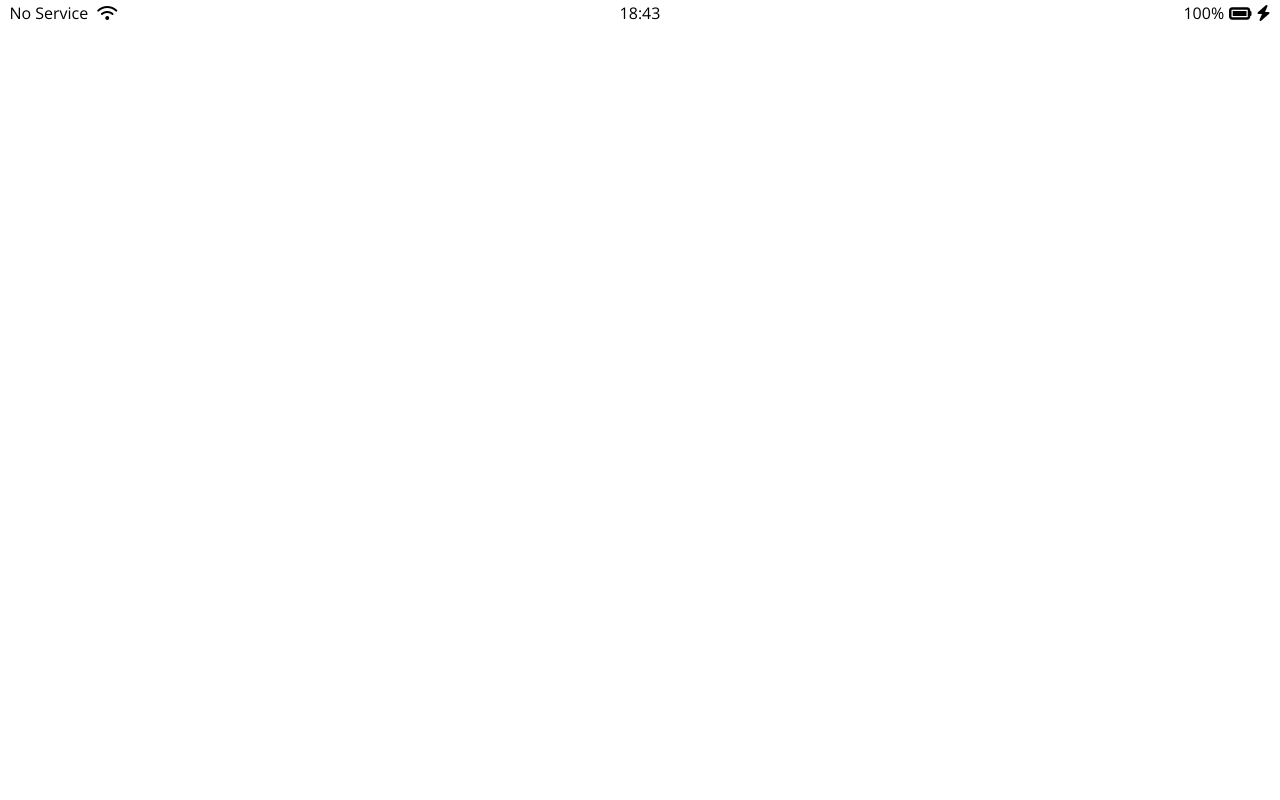
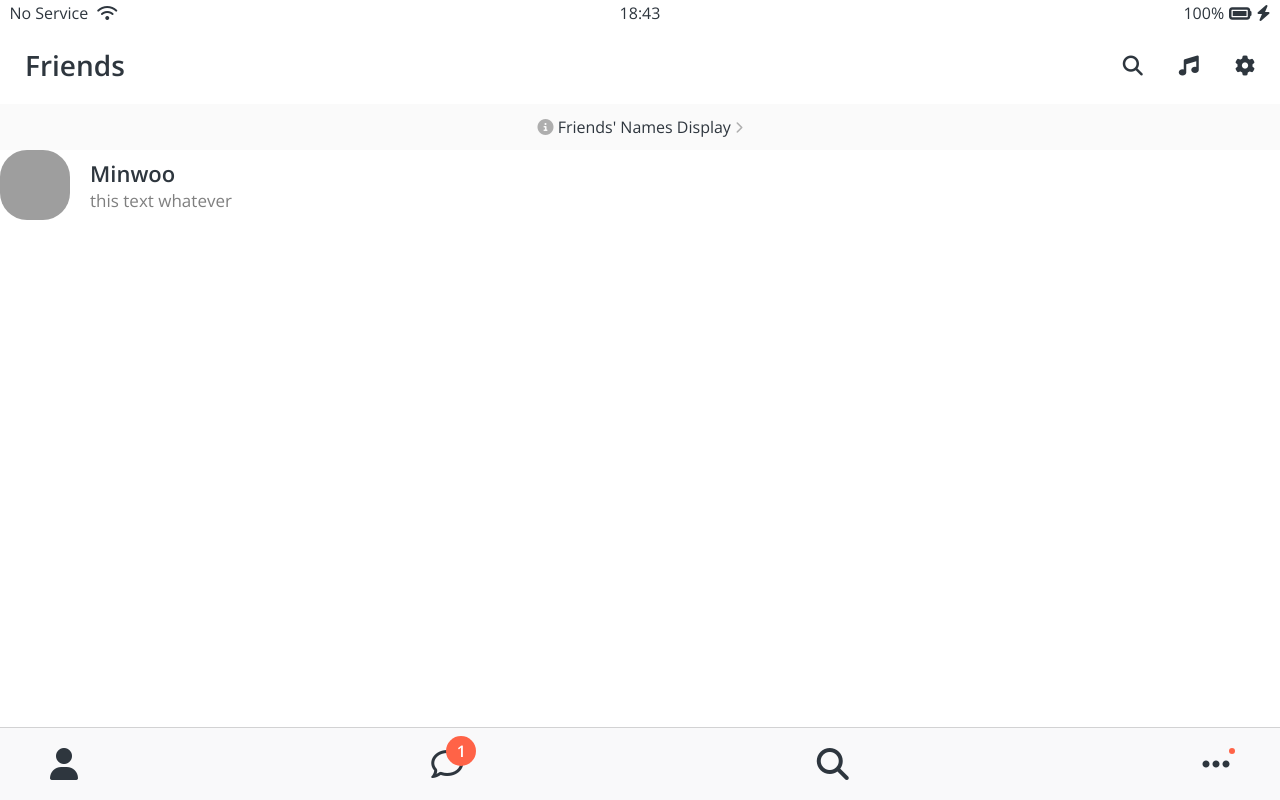
Before and after one commit to MinwooPark93/kokoa-clone-new, a plain HTML site: page friends.html in a window 1280 px wide. Drawn offline with nearby package versions, Linux system fonts and the light colour scheme; grey boxes are pictures that could not be loaded.

Commit message:
Make friends screen and other components

```diff
--- /dev/null
+++ b/css/components/nav-bar.css
@@ -0,0 +1,44 @@
+.nav {
+  position: fixed;
+  bottom: 0;
+  width: 100%;
+  background-color: #f9f9fa;
+  padding: 20px 50px;
+  box-sizing: border-box;
+  border-top: 1px solid rgba(121, 121, 121, 0.3);
+}
+
+.nav__list {
+  display: flex;
+  justify-content: space-between;
+}
+
+.nav__link {
+  position: relative;
+  color: #2e363e;
+}
+
+.nav__notification {
+  background-color: tomato;
+  width: 30px;
+  height: 30px;
+  border-radius: 15px;
+  display: flex;
+  justify-content: center;
+  align-items: center;
+  color: white;
+  font-weight: 600;
+  position: absolute;
+  left: 15px;
+  bottom: 15px;
+}
+
+.nav__more-notification {
+  display: flex;
+  width: 6px;
+  height: 6px;
+  border-radius: 3px;
+  background-color: tomato;
+  position: absolute;
+  right: -5px;
+}
--- /dev/null
+++ b/css/components/screen-header.css
@@ -0,0 +1,15 @@
+.screen-header {
+  display: flex;
+  justify-content: space-between;
+  align-items: center;
+  padding: 25px;
+}
+
+.screen-header__title {
+  font-size: 28px;
+  font-weight: 600;
+}
+
+.screen-header__icons span {
+  margin-left: 32px;
+}
--- a/css/components/status-bar.css
+++ b/css/components/status-bar.css
@@ -2,6 +2,9 @@
   display: flex;
   justify-content: center;
   padding: 5px 3px;
+  position: sticky;
+  width: 100%;
+  box-sizing: border-box;
 }
 .status-bar__column {
   width: 33%;
--- /dev/null
+++ b/css/components/user-component.css
@@ -0,0 +1,23 @@
+.user-component,
+.user-component__column:first-child {
+  display: flex;
+  align-items: center;
+}
+
+.user-component__avatar {
+  width: 70px;
+  height: 70px;
+  border-radius: 27px;
+  margin-right: 20px;
+}
+
+.user-component__title {
+  font-weight: 600;
+  font-size: 22px;
+}
+
+.user-component__subtitle {
+  margin-top: 8px;
+  font-size: 17px;
+  color: rgba(0, 0, 0, 0.5);
+}
--- a/css/reset.css
+++ b/css/reset.css
@@ -126,3 +126,8 @@ table {
 input:focus {
   outline: none;
 }
+
+a {
+  color: inherit;
+  text-decoration: none;
+}
--- /dev/null
+++ b/css/screens/friends.css
@@ -0,0 +1,11 @@
+#friends-display-link {
+  text-align: center;
+  display: block;
+  background-color: #fafafa;
+  padding: 15px 0px;
+  font-size: 16px;
+}
+
+#friends-display-link i {
+  color: rgba(0, 0, 0, 0.3);
+}
--- a/css/styles.css
+++ b/css/styles.css
@@ -1,13 +1,19 @@
-@import url("https://fonts.googleapis.com/css2?family=Open+Sans:wght@400;600&display=swap");
+@import url("https://fonts.googleapis.com/css2?family=Open+Sans:wght@400;600;700;800&display=swap");
+
 @import "reset.css";
 @import "variables.css";
 
 /* Components */
 @import "components/status-bar.css";
+@import "components/nav-bar.css";
+@import "components/screen-header.css";
+@import "components/user-component.css";
 
 /* Screens */
 @import "screens/login.css";
+@import "screens/friends.css";
 
 body {
+  color: #2e363e;
   font-family: "Open Sans", sans-serif;
 }
--- a/friends.html
+++ b/friends.html
@@ -5,7 +5,7 @@
     <meta charset="UTF-8" />
     <meta http-equiv="X-UA-Compatible" content="IE=edge" />
     <meta name="viewport" content="width=device-width, initial-scale=1.0" />
-    <title>Welcome to Kokoa Clone</title>
+    <title>Friends - Kokoa Clone</title>
   </head>
   <body>
     <div class="status-bar">
@@ -23,10 +23,58 @@
       </div>
     </div>
 
-    <nav>
-      <ul>
-        <li>
-          <a href=""></a>
+    <header class="screen-header">
+      <h1 class="screen-header__title">Friends</h1>
+      <div class="screen-header__icons">
+        <span><i class="fas fa-search fa-lg"></i></span>
+        <span><i class="fas fa-music fa-lg"></i></span>
+        <span><i class="fas fa-cog fa-lg"></i></span>
+      </div>
+    </header>
+
+    <a id="friends-display-link" href="">
+      <i class="fas fa-info-circle"></i>
+      Friends' Names Display
+      <i class="fas fa-chevron-right fa-xs"></i>
+    </a>
+
+    <div class="user-component">
+      <div class="user-component__column">
+        <img
+          src="https://avatars.githubusercontent.com/u/79454069?v=4"
+          class="user-component__avatar"
+        />
+        <div class="user-component__text">
+          <h4 class="user-component__title">Minwoo</h4>
+          <h6 class="user-component__subtitle">this text whatever</h6>
+        </div>
+      </div>
+      <div class="user-component__column"></div>
+    </div>
+
+    <nav class="nav">
+      <ul class="nav__list">
+        <li class="nav__btn">
+          <a class="nav__link" href="friends.html">
+            <i class="fas fa-user fa-2x"></i>
+          </a>
+        </li>
+        <li class="nav__btn">
+          <a class="nav__link" href="#">
+            <span class="nav__notification">1</span>
+            <i class="far fa-comment fa-2x"></i>
+          </a>
+        </li>
+        <li class="nav__btn">
+          <a class="nav__link" href="#">
+            <i class="fas fa-search fa-2x"></i>
+          </a>
+        </li>
+        <li class="nav__btn">
+          <a class="nav__link" href="#">
+            <span class="nav__more-notification"></span>
+            <i class="fas fa-ellipsis-h fa-2x"></i>
+          </a>
         </li>
       </ul>
     </nav>
```
